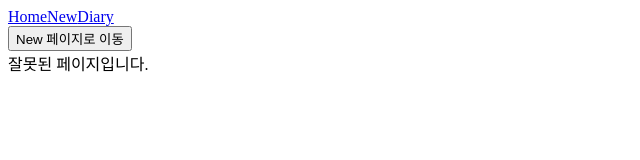
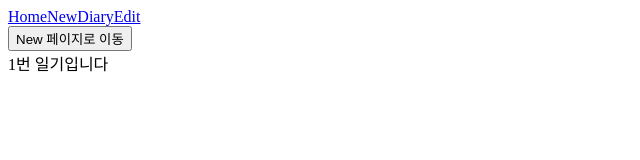
Before and after one commit to GitHWS/onebite-challenge, a React (Vite) app in the folder onebite-react/emotion-dairy/: page /edit/1 in a window 1280 px wide. Shown: the top 160 px of the page, without its empty margins (0-640 px from the left). Built offline with nearby package versions, Linux system fonts and the light colour scheme.

Commit message:
add Edit router path

```diff
--- a/onebite-react/emotion-dairy/src/App.jsx
+++ b/onebite-react/emotion-dairy/src/App.jsx
@@ -3,6 +3,7 @@ import { Routes, Route, Link, useNavigate } from 'react-router-dom';
 import Home from './pages/Home';
 import Diary from './pages/Diary';
 import New from './pages/New';
+import Edit from './pages/Edit';
 import Notfound from './pages/Notfound';
 
 function App() {
@@ -18,12 +19,14 @@ function App() {
         <Link to="/">Home</Link>
         <Link to="/new">New</Link>
         <Link to="/diary">Diary</Link>
+        <Link to="/edit">Edit</Link>
       </div>
       <button onClick={onClickButton}>New 페이지로 이동</button>
       <Routes>
         <Route path="/" element={<Home />} />
         <Route path="/new" element={<New />} />
         <Route path="/diary/:id" element={<Diary />} />
+        <Route path="/edit/:id" element={<Edit />} />
         <Route path="*" element={<Notfound />} />
       </Routes>
     </>
--- a/onebite-react/emotion-dairy/src/pages/Diary.jsx
+++ b/onebite-react/emotion-dairy/src/pages/Diary.jsx
@@ -1,5 +1,4 @@
 import { useParams } from 'react-router-dom';
-import {} from 'react-router-dom';
 
 const Diary = () => {
   const { id } = useParams();
--- /dev/null
+++ b/onebite-react/emotion-dairy/src/pages/Edit.jsx
@@ -0,0 +1,8 @@
+import { useParams } from 'react-router-dom';
+const Edit = () => {
+  const { id } = useParams();
+
+  return <div>{id}번 일기입니다</div>;
+};
+
+export default Edit;
```
